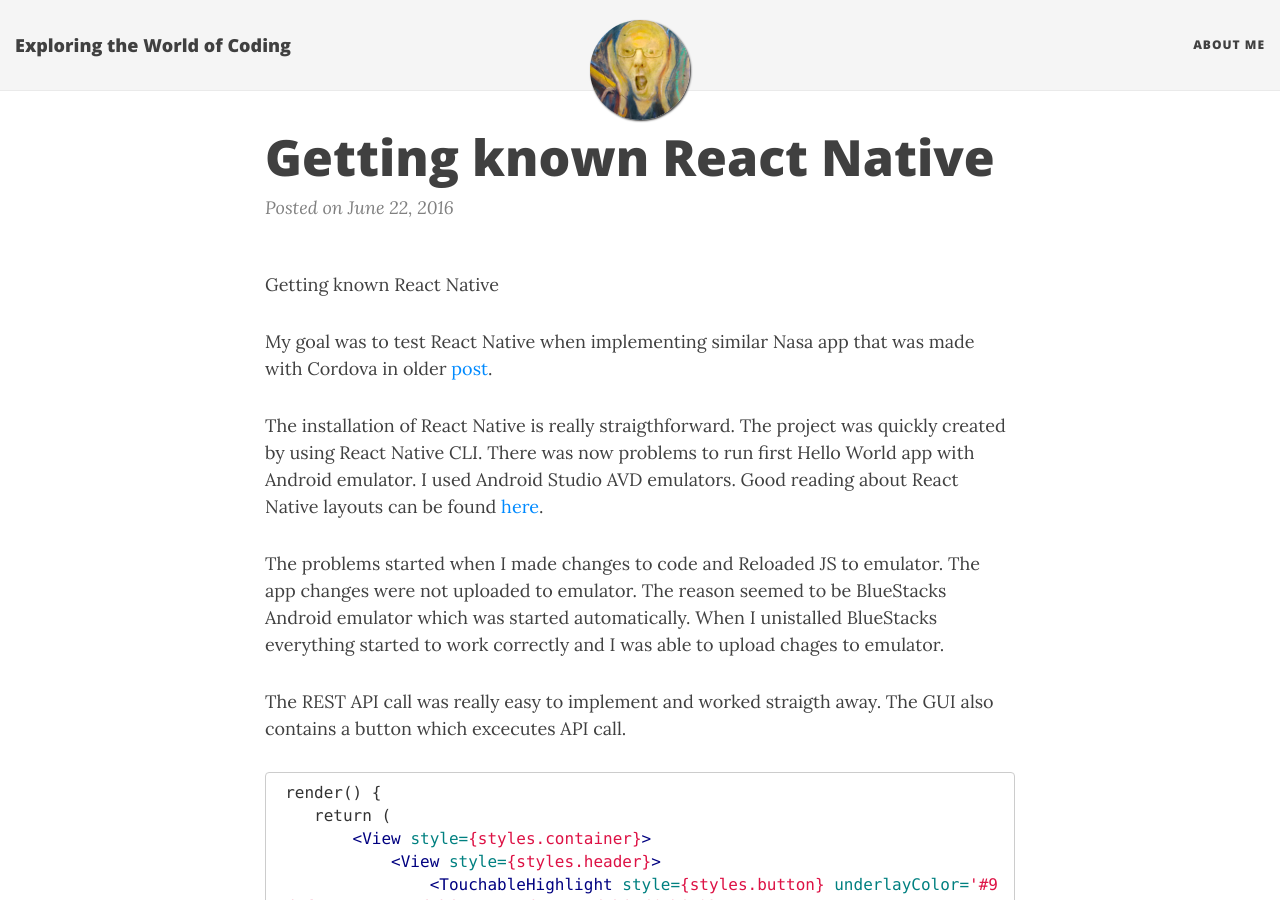
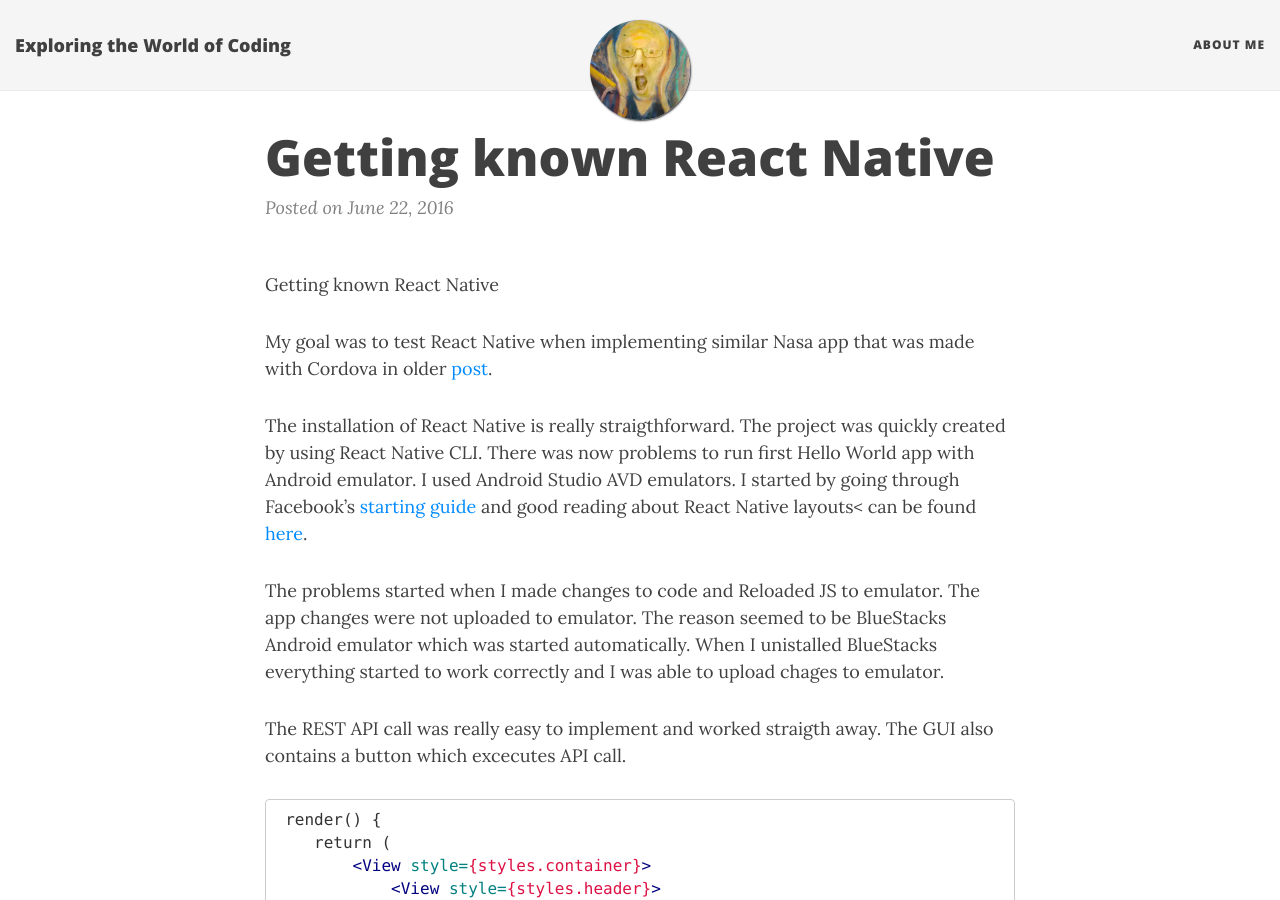
Before and after one commit to juhahinkula/juhahinkula.github.io, a Jekyll site: the page built from _posts/2016-06-22-react-native.markdown, in a window 1280 px wide and 900 px high. Built offline with Jekyll 4.4.1, drawn with Linux system fonts in a browser that asks for light colours; nearby versions of some CDN libraries; comment, search, counter and statistics services are not loaded.

Commit message:
new blog

```diff
--- a/_posts/2016-06-22-react-native.markdown
+++ b/_posts/2016-06-22-react-native.markdown
@@ -6,7 +6,7 @@
 
 My goal was to test React Native when implementing similar Nasa app that was made with Cordova in older [post](/2016-05-20-welcome-to-jekyll).
 
-The installation of React Native is really straigthforward. The project was quickly created by using React Native CLI. There was now problems to run first Hello World app with Android emulator. I used Android Studio AVD emulators. Good reading about React Native layouts can be found [here](http://moduscreate.com/react-native-layout-system/).
+The installation of React Native is really straigthforward. The project was quickly created by using React Native CLI. There was now problems to run first Hello World app with Android emulator. I used Android Studio AVD emulators. I started by going through Facebook's [starting guide](https://facebook.github.io/react-native/docs/getting-started.html#content) and good reading about React Native layouts< can be found [here](http://moduscreate.com/react-native-layout-system/).
 
 The problems started when I made changes to code and Reloaded JS to emulator. The app changes were not uploaded to emulator. The reason seemed to be BlueStacks Android emulator which was started automatically. When I unistalled BlueStacks everything started to work correctly and I was able to upload chages to emulator.
 
```
